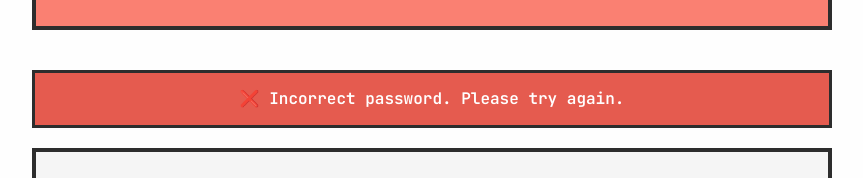
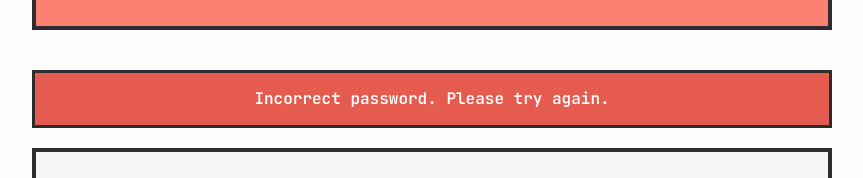
Before and after one commit to arnavjain9/WIDT, a website: page index.html in a window 1280 px wide. Both pictures are taken after typing "Sample123" into the empty fields and a click on the button "🔓 ACCESS DASHBOARD". Shown: the part 213-391 px from the top of the page, without its empty margins (208-1071 px from the left). Drawn offline with Linux system fonts and the light colour scheme; no server answers.

Commit message:
Update index.html

```diff
--- a/index.html
+++ b/index.html
@@ -398,7 +398,7 @@
         </div>
 
         <div class="error-message" id="errorMessage">
-            ❌ Incorrect password. Please try again.
+            Incorrect password. Please try again.
         </div>
 
         <form class="login-form" id="loginForm">
```
